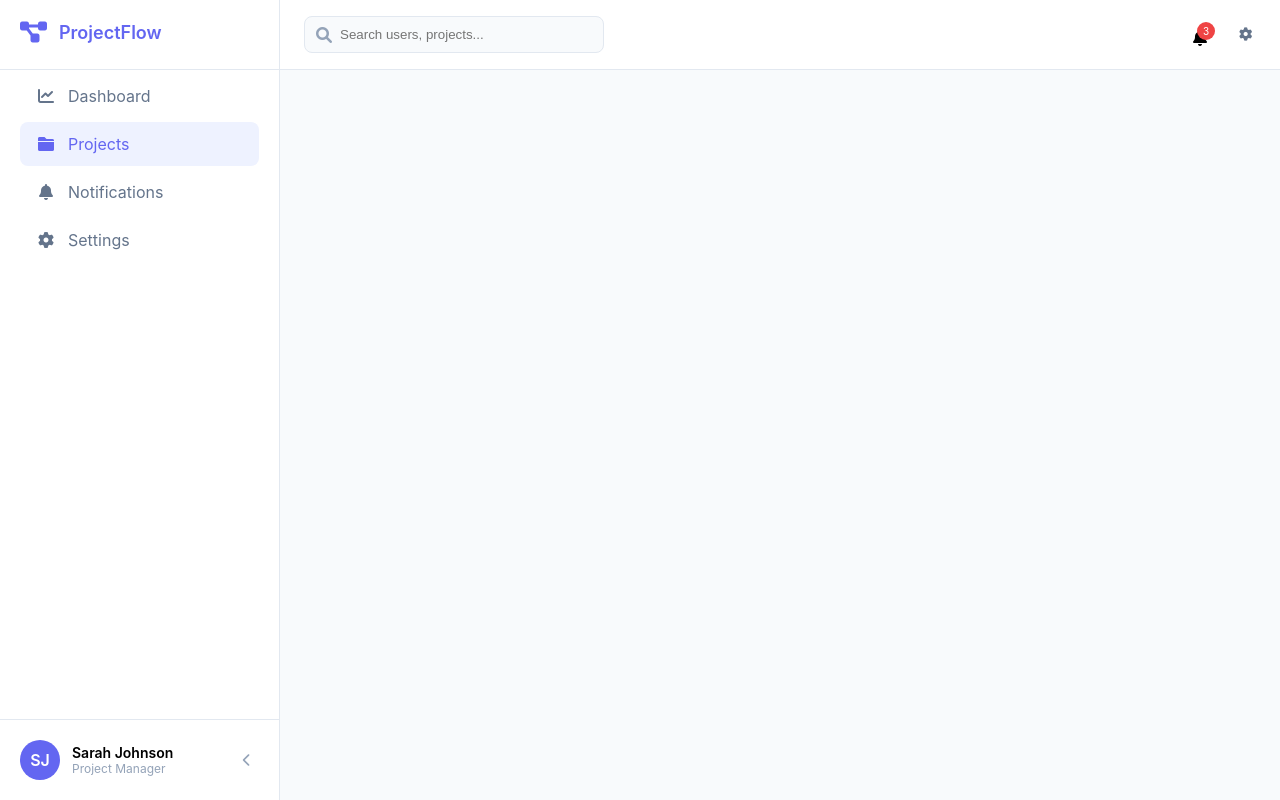
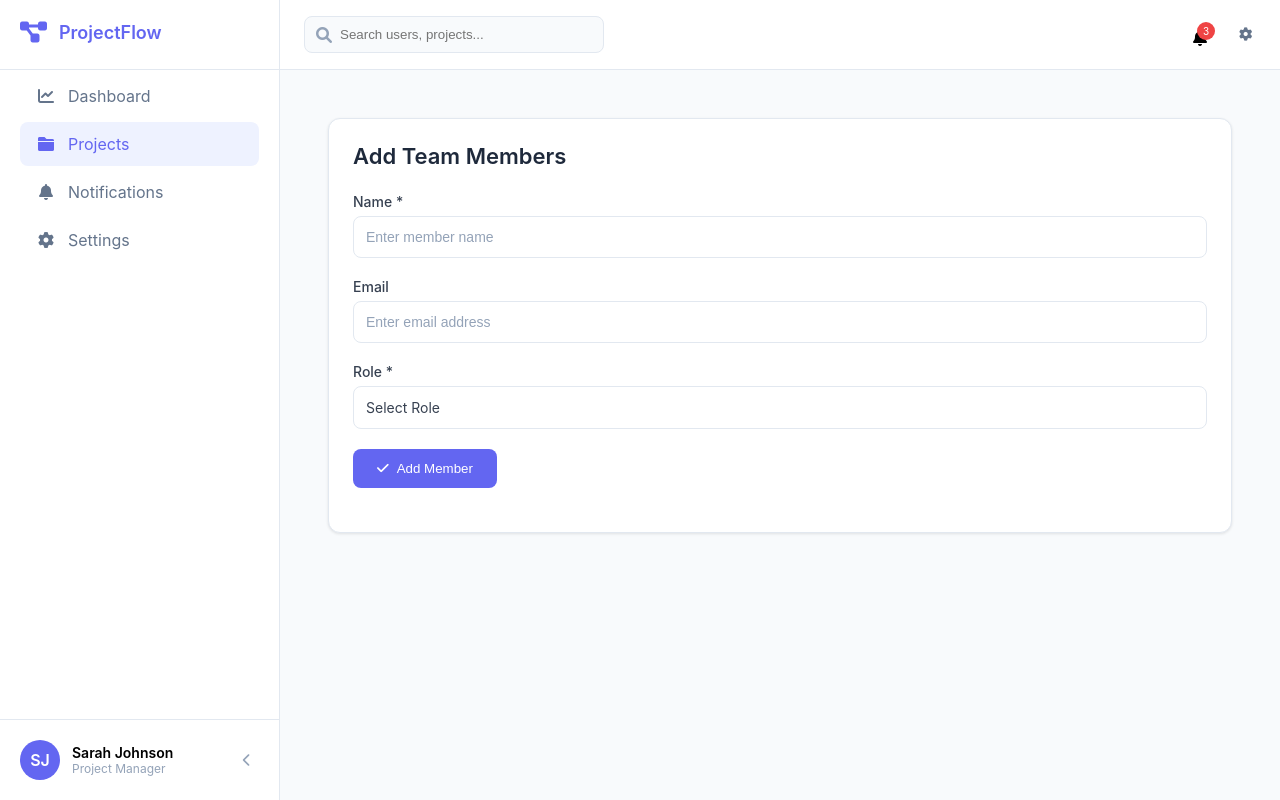
Before and after one commit to mohamednishanm/projectManagementAdminFrontEnd, an Angular app: page / in a window 1280 px wide. Built offline with nearby package versions, Linux system fonts and the light colour scheme.

Commit message:
merge add team member

```diff
--- a/src/app/add-team-members/add-team-members.css
+++ b/src/app/add-team-members/add-team-members.css
@@ -3,6 +3,13 @@
     padding: 24px;
     overflow-y: auto;
     flex: 1;
+}
+
+.page-title{
+    font-size: 22px;
+    font-weight: 600;
+    color: #1e293b;
+    margin-bottom: 24px;
 }
 
 .form-section {
--- a/src/app/add-team-members/add-team-members.html
+++ b/src/app/add-team-members/add-team-members.html
@@ -1,6 +1,7 @@
 <div class="create-content">
   <form id="createProjectForm" (submit)="$event.preventDefault(); addMember()">
     <div class="form-section">
+      <h2 class="page-title">Add Team Members</h2>
       <div class="form-group">
         <label class="form-label" for="memberName">Name *</label>
         <input
--- a/src/app/app.html
+++ b/src/app/app.html
@@ -3,6 +3,7 @@
     <div class="main-content">
         <app-header></app-header>
         <main class="content">
+            <app-add-team-members></app-add-team-members>
             <router-outlet></router-outlet>
         </main>
     </div>
--- a/src/app/app.ts
+++ b/src/app/app.ts
@@ -2,10 +2,11 @@ import { Component, signal } from '@angular/core';
 import { RouterOutlet } from '@angular/router';
 import { Header } from './header/header';
 import { Sidebar } from './sidebar/sidebar';
+import { AddTeamMembers } from './add-team-members/add-team-members';
 
 @Component({
   selector: 'app-root',
-  imports: [RouterOutlet, Header, Sidebar],
+  imports: [RouterOutlet, Header, Sidebar, AddTeamMembers],
   templateUrl: './app.html',
   styleUrl: './app.css'
 })
```
